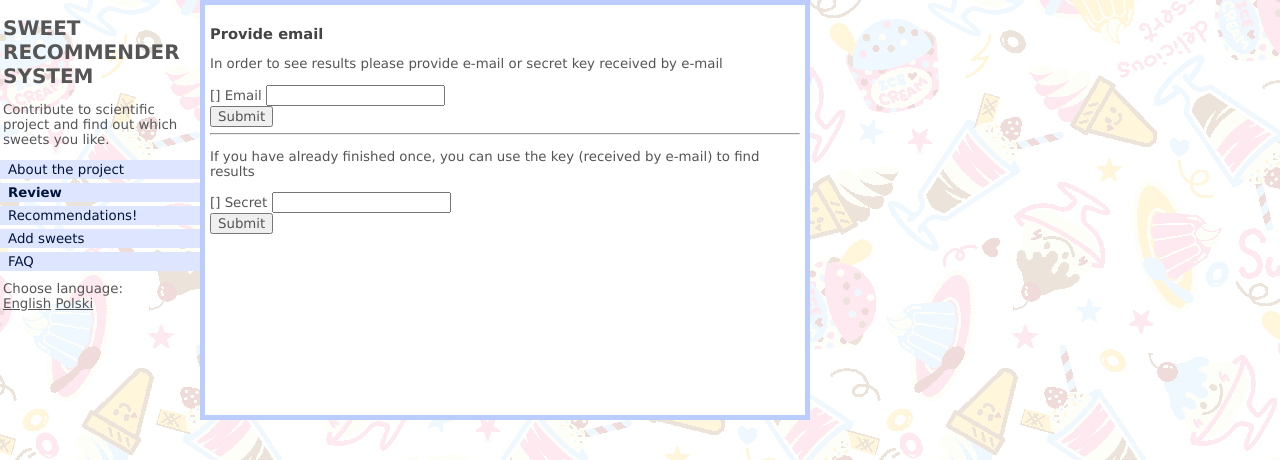
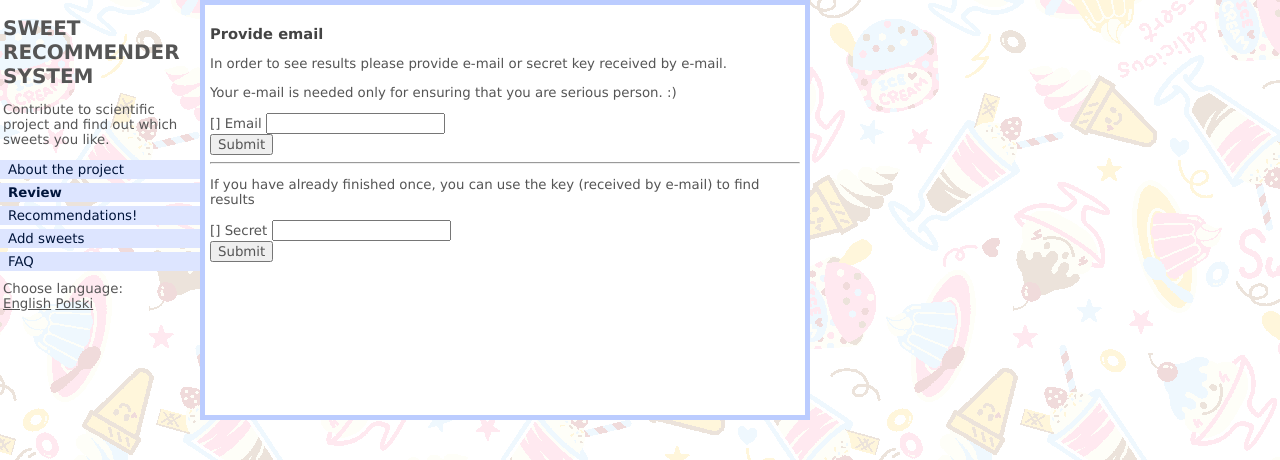
Before and after one commit to kidzik/sweet-recommender-system, a Django app: template src/sweetrs/recommender/templates/recommender/provide.email.html in a window 1280 px wide. Shown: the top 460 px of the page. Run offline with Django 3.2, Linux system fonts and the light colour scheme; the template is opened without the code that fills it, so the values that code supplies are empty, except form fields; tables that the repository leaves empty hold one stand-in row (values such as "Sample post"); form fields are guessed from the names that the template uses; parts of the project's set-up code (start-up, migrations or seed data) failed here and were passed over; some libraries are stand-ins or nearby versions.

Commit message:
Translation, and additional info about providing an e-mail

```diff
--- a/src/sweetrs/recommender/templates/recommender/provide.email.html
+++ b/src/sweetrs/recommender/templates/recommender/provide.email.html
@@ -2,7 +2,8 @@
 {% block content %}
     {% load thumbnail %}
     <h3>{% trans "Provide email" %}</h3>
-	<p>{% trans "In order to see results please provide e-mail or secret key received by e-mail" %}</p>
+	<p>{% trans "In order to see results please provide e-mail or secret key received by e-mail." %}</p>
+	<p>{% trans "Your e-mail is needed only for ensuring that you are serious person. :)" %}</p>
 	<form method="POST">{% csrf_token %}
 	<div>
     <div class="fieldWrapper">
--- a/src/sweetrs/recommender/templates/recommender/recommends.html
+++ b/src/sweetrs/recommender/templates/recommender/recommends.html
@@ -29,7 +29,7 @@
     </style>
     {% load thumbnail %}
     <h3>{% trans "Users" %}</h3>
-    {% trans "Your tau correlation coefficients with other sweetrs users. I will give some details later, right now you can read something on <a href='http://en.wikipedia.org/wiki/Pearson_correlation'>wikipedia</a>." %}
+    <!-- {% trans "Your tau correlation coefficients with other sweetrs users. I will give some details later, right now you can read something on <a href='http://en.wikipedia.org/wiki/Pearson_correlation'>wikipedia</a>." %}
     <table id="users">
     <thead>
     <tr>
@@ -61,7 +61,7 @@
             </select>
         </form>
     </div>
-    <div style="clear: both;"><br /></div>
+    <div style="clear: both;"><br /></div> -->
     <h3>{% trans "Ratings" %}</h3>
     {% blocktrans %}Currently I predict rating as weighted sum of other users ratings, where weights are just correlation coefficients (normalized).
     More details will be shown later.<br />
```
Also changed, not shown: src/sweetrs/locale/pl/LC_MESSAGES/django.po, 1 other file.
